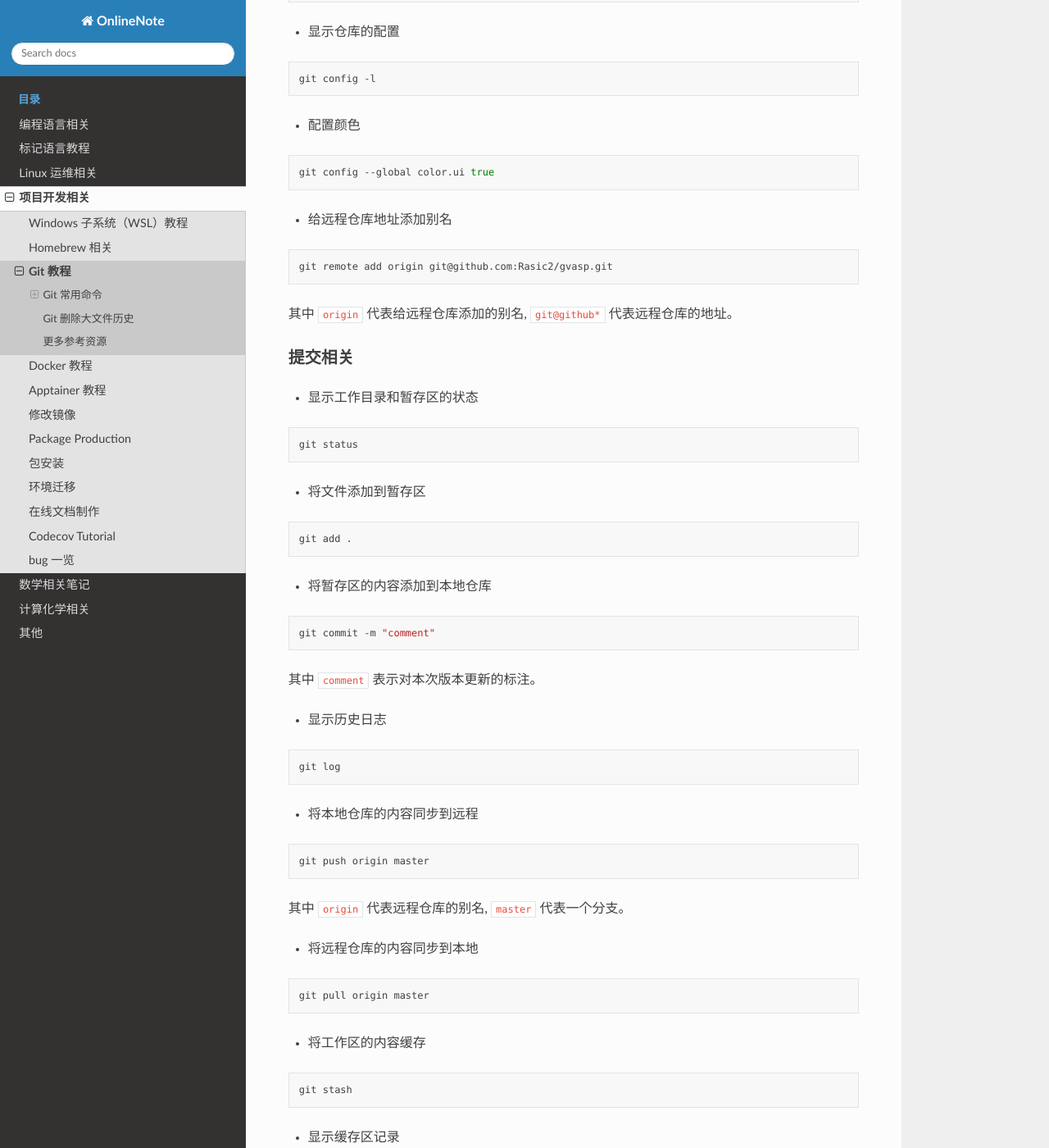
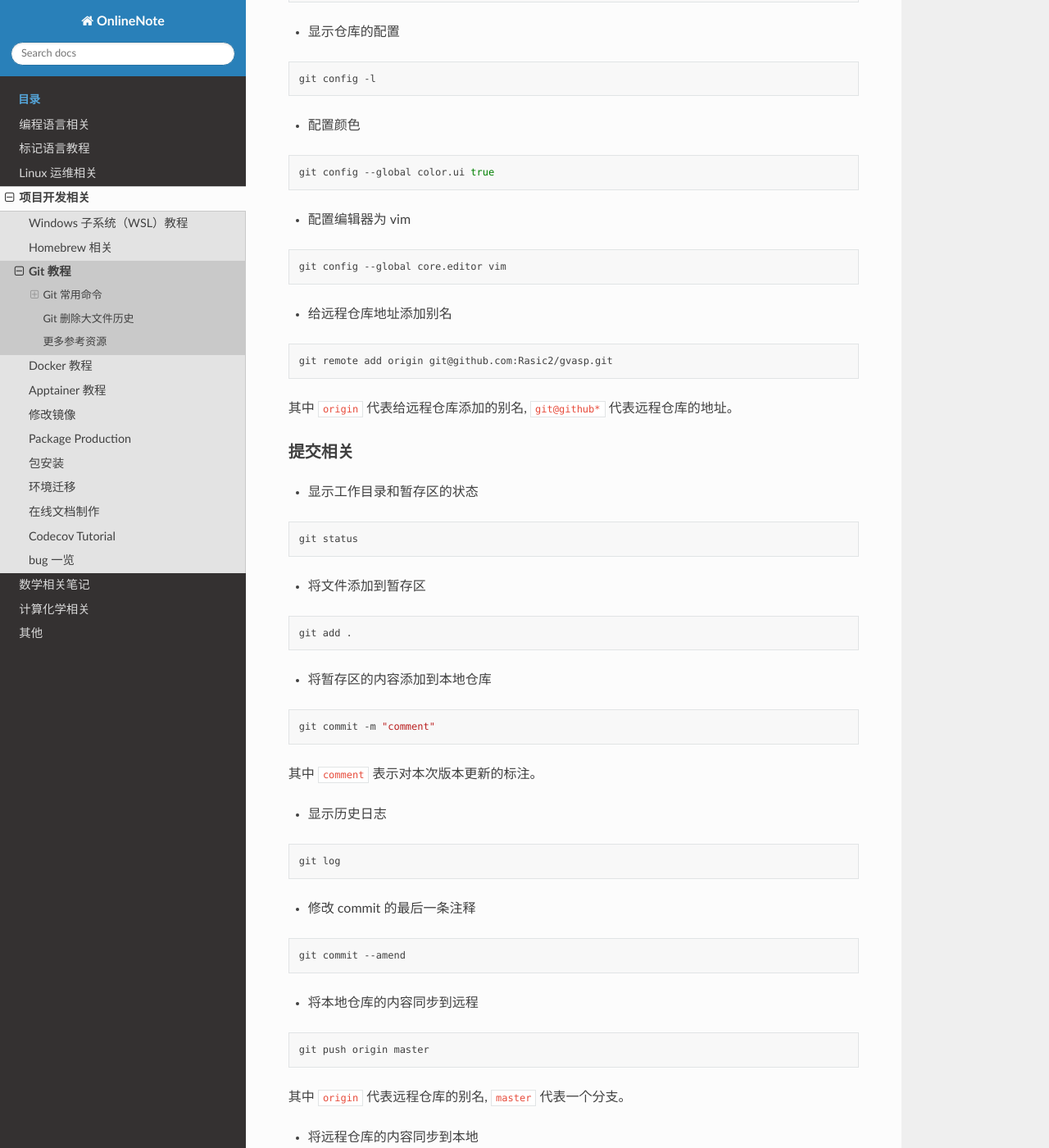
Before and after one commit to Rasic2/CodeNote, a Sphinx documentation site: the page built from docs/source/development/git.md, in a window 1280 px wide and 1400 px high, scrolled down 440 px. Shown: the whole window at 82% size. Built offline with Sphinx 7.4.7 and the Read the Docs theme 2.0.0, drawn with Linux system fonts in a browser that asks for light colours.

Commit message:
update git.md

````diff
--- a/docs/source/development/git.md
+++ b/docs/source/development/git.md
@@ -22,6 +22,12 @@ git config -l
 
 ```bash
 git config --global color.ui true
+```
+
+- 配置编辑器为 vim
+
+```bash
+git config --global core.editor vim
 ```
 
 - 给远程仓库地址添加别名
@@ -58,6 +64,12 @@ git commit -m "comment"
 
 ```bash
 git log
+```
+
+- 修改 commit 的最后一条注释
+
+```bash
+git commit --amend
 ```
 
 - 将本地仓库的内容同步到远程
````
